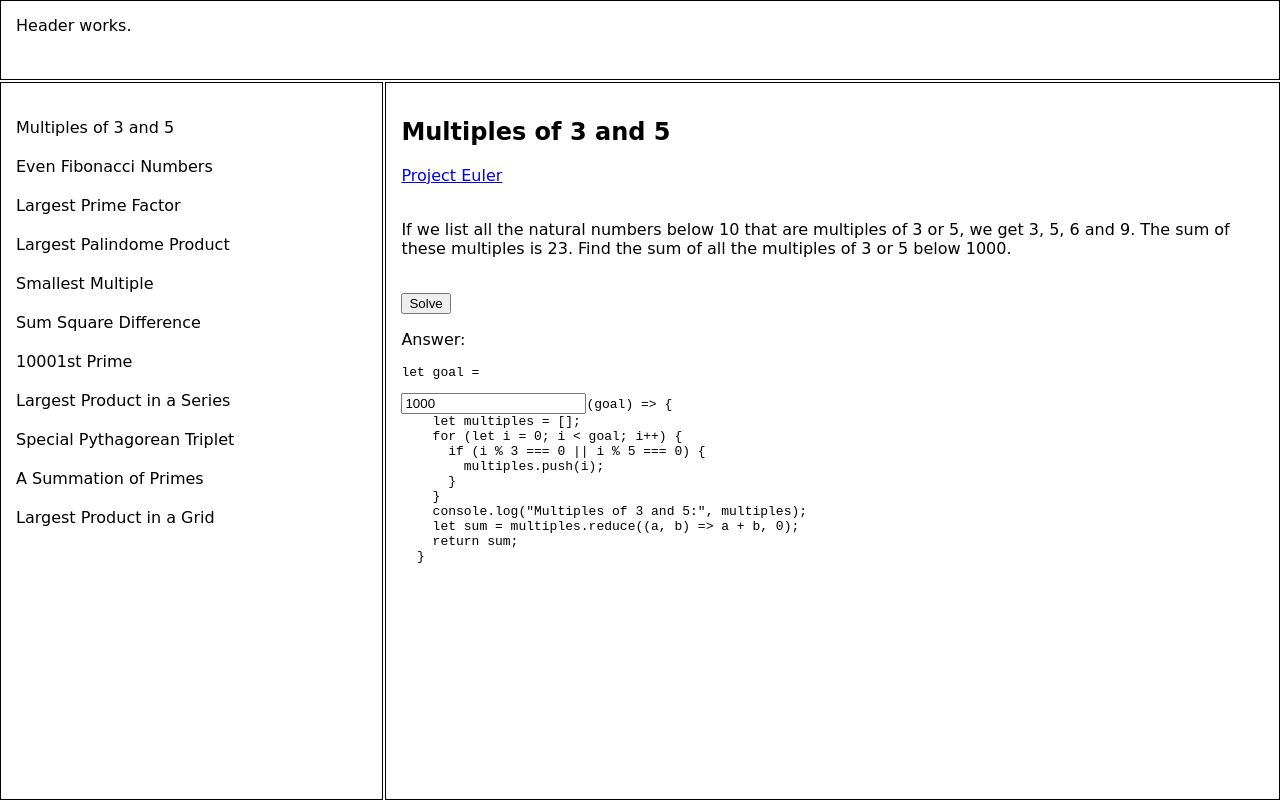
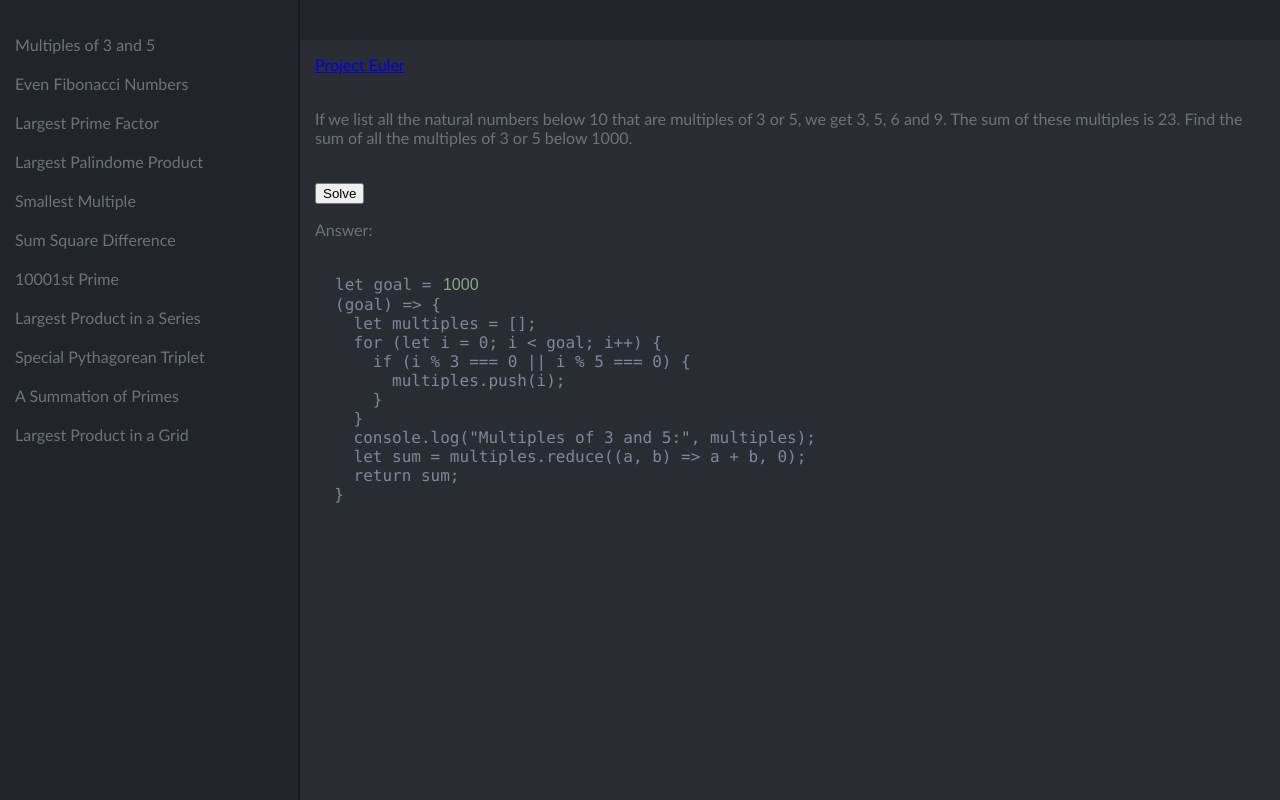
Before and after one commit to DLopez6877/euler, a React (Create React App) app: page / in a window 1280 px wide. Built offline with nearby package versions, Linux system fonts and the light colour scheme.

Commit message:
start styling app to look like text editor.

```diff
--- a/src/components/euler/Euler.css
+++ b/src/components/euler/Euler.css
@@ -1,19 +1,8 @@
-#root {
-  height: 100%;
-  font-family: 'Comic Sans MS';
-}
-
-html, body {
-  height: 100%;
-  width: 100%;
-}
-
 .euler {
   display: grid;
-  grid-gap: 2px;
-  grid-template-rows: 1fr 9fr;
-  grid-template-columns: 3fr 7fr;
-  grid-template-areas: "header header"
+  grid-template-rows: 40px 1fr;
+  grid-template-columns: 300px 1fr;
+  grid-template-areas: "navigation header"
                        "navigation content";
   height: 100%;
 }
@@ -24,17 +13,16 @@ html, body {
 
 .header {
   grid-area: header;
-  border: 1px solid black;
 }
 
 .content {
   grid-area: content;
-  border: 1px solid black;
+  background-color: #292c33;
 }
 
 .navigation {
   grid-area: navigation;
-  border: 1px solid black;
+  border-right: 2px solid #1a1a1a;
 }
 
 .navigation div {
--- a/src/components/header/Header.jsx
+++ b/src/components/header/Header.jsx
@@ -1,12 +1,39 @@
 import React from 'react';
 import './Header.css';
 
-function Header() {
-  return (
-    <div className="header">
-      Header works.
-    </div>
-  )
+class Header extends React.Component {
+  constructor() {
+    super();
+    this.state = {
+      title: "Header works"
+    }
+    // this.handleChange = this.handleChange.bind(this);
+    // this.runSolution = this.runSolution.bind(this);
+  }
+
+  // componentWillReceiveProps(nextProps) {
+  //   this.setState({
+  //     result: null,
+  //     goal: nextProps.problem.goal
+  //   });
+  // }
+
+  // runSolution() {
+  //   this.setState({result: this.props.problem.solution(this.state.goal)});
+  // }
+
+  // handleChange(event) {
+  //   this.setState({goal: event.target.value});
+  // }
+
+  render() {
+    return (
+      <div>
+        {/* <div>Header works</div> */}
+        <div className="tab">{this.props.title}</div>
+      </div>
+    );
+  }
 }
 
 export default Header;
--- /dev/null
+++ b/src/components/problem/Problem.css
@@ -0,0 +1,39 @@
+.wrapper {
+    /* color: #7e879c; */
+}
+
+pre {
+    padding: 20px 0;
+    /* background-color: #21242b; */
+    color: #7e879c;
+    font-family: Inconsolata, Monaco, Consolas, 'Courier New', Courier;
+    font-family: Menlo, Consolas, 'DejaVu Sans Mono', monospace;
+}
+
+pre p {
+    margin: 0 0 0 20px;
+    display: inline-block;
+}
+
+.code {
+    text-indent: 20px;
+}
+
+input[type="number"] {
+    background: transparent;
+    color: #8ba589;
+    border: none;
+    font-size: 16px;
+    line-height: 16px;
+    -moz-appearance: textfield;
+    caret-color: #4072e2;
+}
+
+input[type="number"]:focus {
+    outline: none;
+}
+
+input[type="number"]::-webkit-outer-spin-button, input[type="number"]::-webkit-inner-spin-button {
+    -webkit-appearance: none;
+    margin: 0;
+}
--- a/src/components/problem/Problem.jsx
+++ b/src/components/problem/Problem.jsx
@@ -1,6 +1,7 @@
 import React from 'react';
+import './Problem.css';
 
-class Solution extends React.Component {
+class Problem extends React.Component {
   constructor(props) {
     super(props);
     this.state = {
@@ -13,8 +14,8 @@ class Solution extends React.Component {
 
   componentWillReceiveProps(nextProps) {
     this.setState({
-      goal: nextProps.problem.goal,
-      result: null
+      result: null,
+      goal: nextProps.problem.goal
     });
   }
 
@@ -26,11 +27,15 @@ class Solution extends React.Component {
     this.setState({goal: event.target.value});
   }
 
+  componentDidMount() {
+    var input = document.getElementById('goal');
+    console.log(input);
+    input.focus();
+  }
 
   render() {
     return (
-      <div>
-        <h2>{this.props.problem.title}</h2>
+      <div className="wrapper">
         <a href={this.props.problem.href}>Project Euler</a>
         <p>{this.props.problem.description.split('\n').map((item, key) => {
           return <span key={key}>{item}<br/></span>
@@ -39,12 +44,12 @@ class Solution extends React.Component {
         <p>Answer: {this.state.result}</p>
         <pre>
           <p>let goal = </p>
-          <input type="number" value={this.state.goal} onChange={this.handleChange} />
-          {`${this.props.problem.solution}`}
+          <input id="goal" type="number" value={this.state.goal} onChange={this.handleChange} />
+          <div className="code">{`${this.props.problem.solution}`}</div>
         </pre>
       </div>
     );
   }
 }
 
-export default Solution;
+export default Problem;
--- a/src/index.css
+++ b/src/index.css
@@ -1,5 +1,17 @@
+#root {
+  height: 100%;
+  font-family: 'Trebuchet MS', 'Lucida Sans Unicode', 'Lucida Grande', 'Lucida Sans', Arial, sans-serif;
+}
+
+html, body {
+  height: 100%;
+  width: 100%;
+}
+
 body {
   margin: 0;
   padding: 0;
   font-family: sans-serif;
+  background-color: #21242b;
+  color: #6f7379;
 }
```
